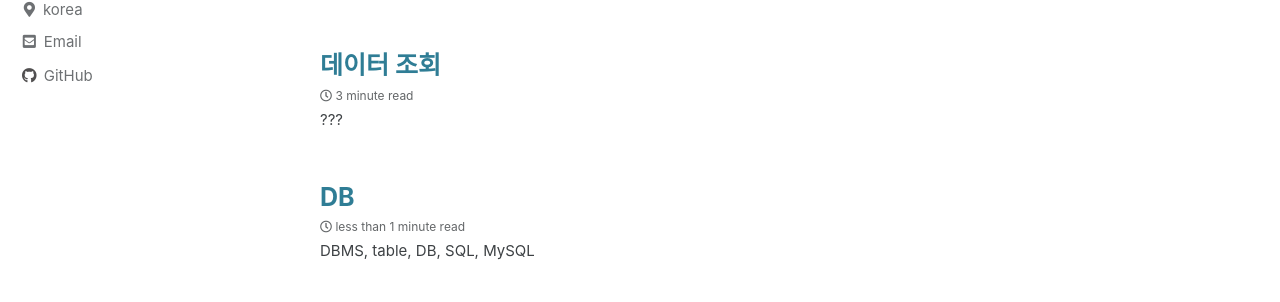
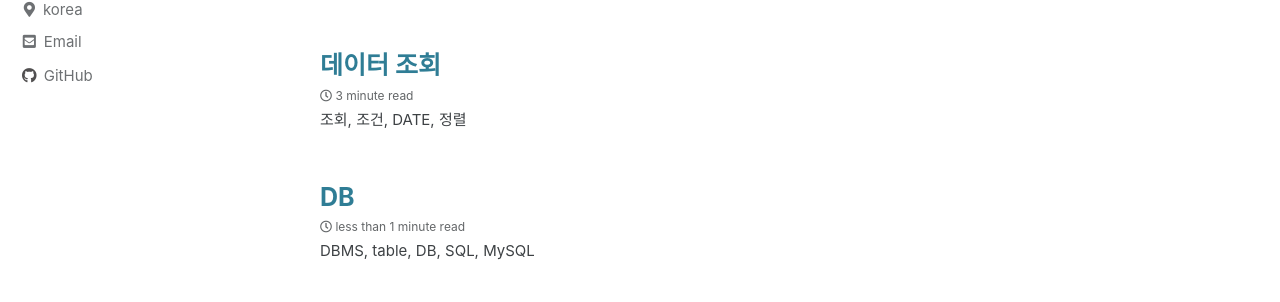
Before and after one commit to wooseongryu/wooseongryu.github.io, a Jekyll site: the page built from index.html, in a window 1280 px wide and 1172 px high. Shown: the part 300-602 px from the top of the window. Built offline with Jekyll 4.4.1, drawn with Linux system fonts in a browser that asks for light colours; cached includes are drawn as plain includes; some web fonts are replaced; the list of posts is cut into pages by our own code.

Commit message:
부제목 수정

```diff
--- a/_posts/2022-08-27-SQL-data.md
+++ b/_posts/2022-08-27-SQL-data.md
@@ -1,6 +1,6 @@
 ---
 title: "데이터 조회"
-excerpt: "???"
+excerpt: "조회, 조건, DATE, 정렬"
 
 categories:
     - SQL
```
